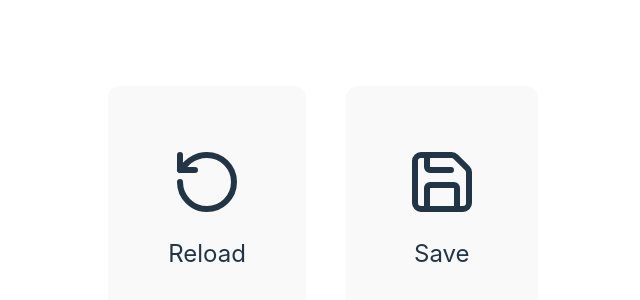
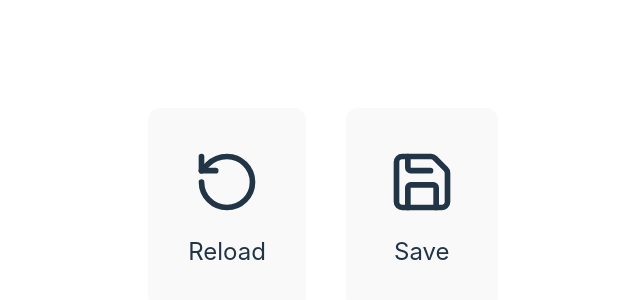
Before and after one commit to Ktsirakos/epignosis-task, a Vue app: page / in a window 1280 px wide. Shown: the part 192-492 px from the top of the page, without its empty margins (317-957 px from the left). Built offline with nearby package versions, Linux system fonts and the light colour scheme.

Commit message:
feat: adidng disabled function on icon button

```diff
--- a/src/components/IconButton.vue
+++ b/src/components/IconButton.vue
@@ -1,5 +1,7 @@
 <template>
-    <button class="flex flex-col items-center gap-5 p-15 bg-black rounded-xl hover:bg-red-500" @click="props.onClick" :alt-text="props.altText">
+    <button :disabled="disabled"
+        :class="`flex flex-col items-center gap-5 p-10 bg-black rounded-xl hover:bg-red-500 h-50 ${disabled ? 'opacity-20' : 'opacity-100'}`"
+        @click="props.onClick" :alt-text="props.altText">
         <slot name="icon"></slot>
         <p class="text-2xl text-center">{{ title }}</p>
     </button>
@@ -10,6 +12,7 @@ const props = defineProps<{
     onClick: () => void
     altText: string
     title: string
+    disabled?: boolean
 }>()
 </script>
 
```
